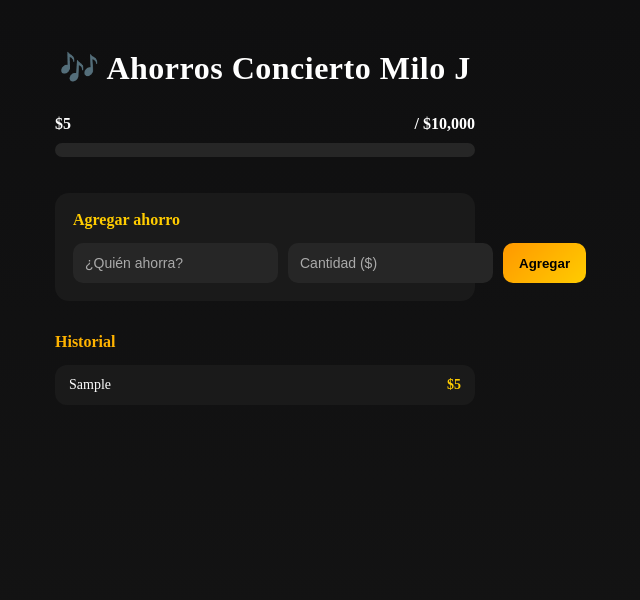
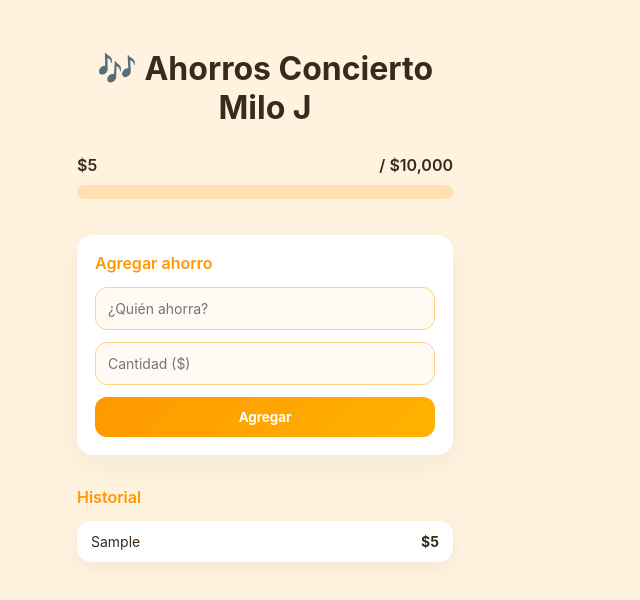
Before and after one commit to Chichawis/Ahorros-Concierto-Mijo-Lota, a plain HTML site: page index.html in a window 1280 px wide. Both pictures are taken after typing "Sample", "5" into the empty fields and a click on the button "Agregar". Shown: the whole page, without its empty margins (375-1015 px from the left). Drawn offline with Linux system fonts and the light colour scheme.

Commit message:
Update style.css

```diff
--- a/style.css
+++ b/style.css
@@ -1,4 +1,4 @@
-{
+* {
   box-sizing: border-box;
   font-family: 'Inter', system-ui, sans-serif;
 }
@@ -6,8 +6,8 @@
 body {
   margin: 0;
   min-height: 100vh;
-  background: linear-gradient(180deg, #0f0f10 0%, #141414 100%);
-  color: #ffffff;
+  background: #fff3e0;
+  color: #3a2a1a;
   display: flex;
   justify-content: center;
 }
@@ -21,10 +21,10 @@
 h1 {
   text-align: center;
   font-weight: 700;
-  letter-spacing: 0.5px;
   margin-bottom: 28px;
 }
 
+/* PROGRESO */
 .progress-section {
   margin-bottom: 36px;
 }
@@ -39,7 +39,7 @@
 .progress-bar {
   width: 100%;
   height: 14px;
-  background: #262626;
+  background: #ffe0b2;
   border-radius: 999px;
   overflow: hidden;
 }
@@ -47,70 +47,64 @@
 .progress-fill {
   height: 100%;
   width: 0%;
-  background: linear-gradient(90deg, #ff9800, #ffcc00);
+  background: linear-gradient(90deg, #ff9800, #ffb300);
   border-radius: 999px;
   transition: width 0.5s ease;
 }
 
+/* FORMULARIO */
 .form-section {
-  background: #1a1a1a;
-  border-radius: 14px;
+  background: #ffffff;
+  border-radius: 16px;
   padding: 18px;
   margin-bottom: 32px;
+  box-shadow: 0 10px 30px rgba(0,0,0,0.05);
 }
 
 .form-section h2 {
   margin: 0 0 14px;
   font-size: 16px;
   font-weight: 600;
-  color: #ffcc00;
+  color: #ff9800;
 }
 
 form {
   display: flex;
-  gap: 10px;
+  flex-direction: column;
+  gap: 12px;
 }
 
 input {
-  flex: 1;
+  width: 100%;
   padding: 12px;
-  border-radius: 10px;
-  border: none;
-  background: #262626;
-  color: #ffffff;
+  border-radius: 12px;
+  border: 1px solid #ffd180;
+  background: #fffaf3;
   font-size: 14px;
-}
-
-input::placeholder {
-  color: #aaaaaa;
 }
 
 input:focus {
   outline: none;
-  box-shadow: 0 0 0 2px rgba(255, 204, 0, 0.3);
+  border-color: #ff9800;
 }
 
 button {
-  padding: 12px 16px;
-  border-radius: 10px;
+  width: 100%;
+  padding: 12px;
+  border-radius: 12px;
   border: none;
-  background: linear-gradient(135deg, #ff9800, #ffcc00);
-  color: #000000;
+  background: linear-gradient(135deg, #ff9800, #ffb300);
+  color: #ffffff;
   font-weight: 700;
   cursor: pointer;
-  transition: transform 0.15s ease, box-shadow 0.15s ease;
 }
 
-button:hover {
-  transform: translateY(-1px);
-  box-shadow: 0 6px 20px rgba(255, 170, 0, 0.35);
-}
-
+/* HISTORIAL */
 .history-section h2 {
   margin-bottom: 14px;
   font-size: 16px;
   font-weight: 600;
-  color: #ffb300;
+  color: #ff9800;
 }
 
 .history-section ul {
@@ -120,16 +114,21 @@
 }
 
 .history-section li {
-  background: #1a1a1a;
+  background: #ffffff;
   padding: 12px 14px;
-  border-radius: 12px;
+  border-radius: 14px;
   margin-bottom: 10px;
   display: flex;
   justify-content: space-between;
   align-items: center;
   font-size: 14px;
+  box-shadow: 0 6px 20px rgba(0,0,0,0.05);
 }
 
-.history-section li strong {
-  color: #ffcc00;
+.delete-btn {
+  background: none;
+  border: none;
+  color: #ff7043;
+  font-weight: 600;
+  cursor: pointer;
 }
```
